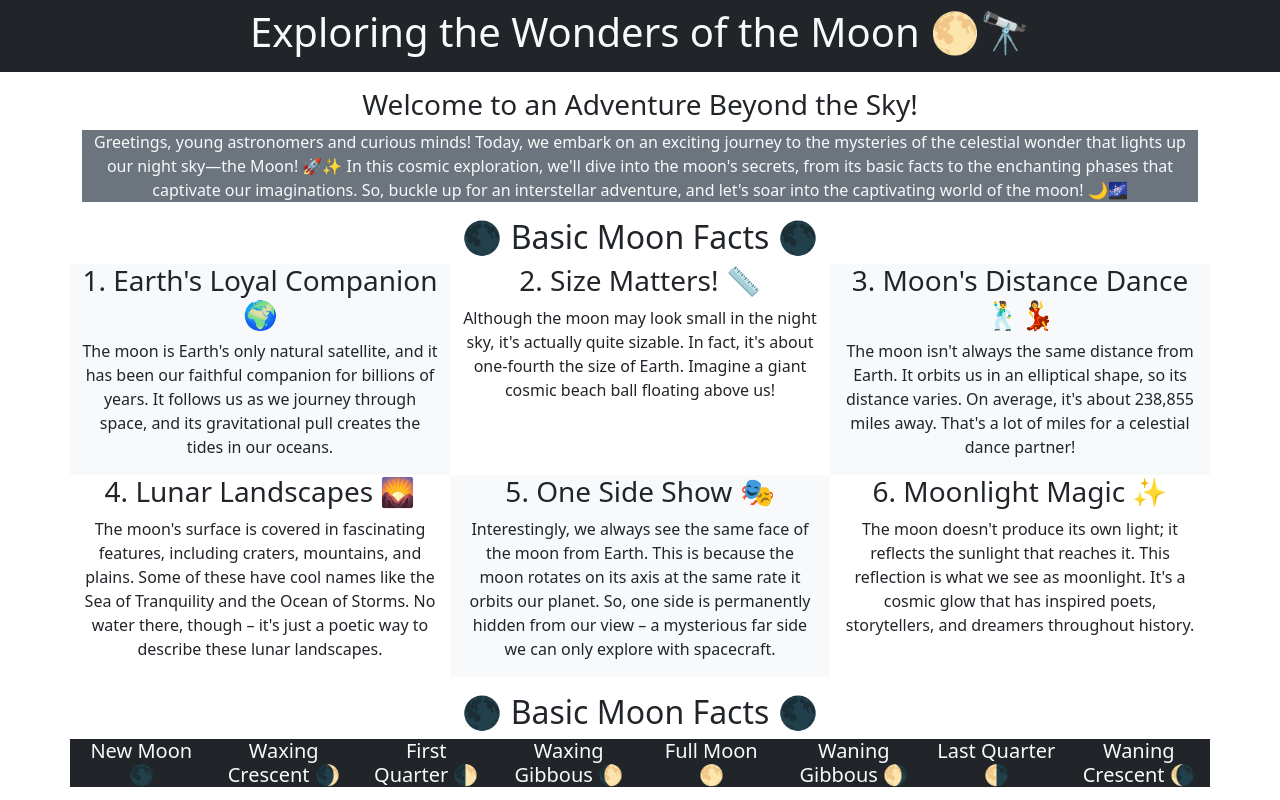
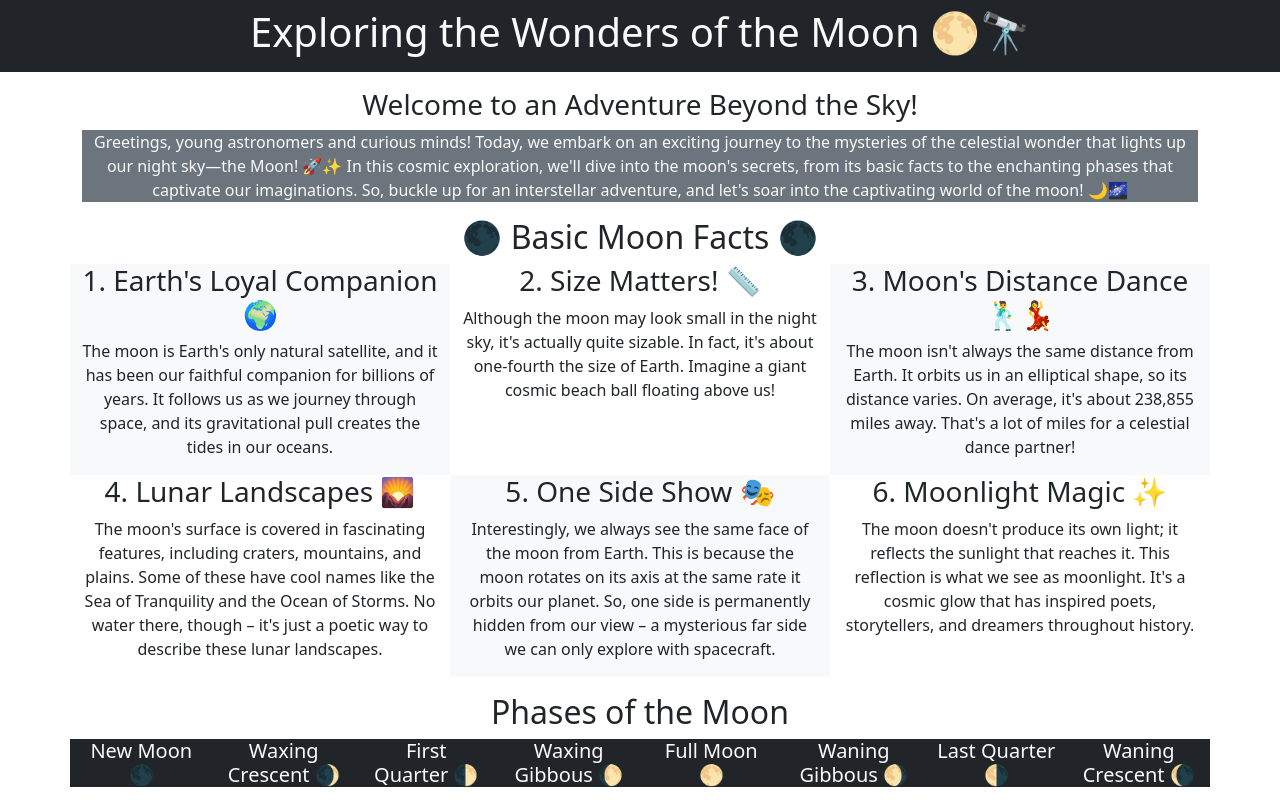
Before and after one commit to Garobel/Chloe.github.io, a plain HTML site: page index.html in a window 1280 px wide. Shown: the top 800 px of the page. Drawn offline with nearby package versions, Linux system fonts and the light colour scheme.

Commit message:
Update index.html

```diff
--- a/index.html
+++ b/index.html
@@ -59,7 +59,7 @@
 
     <div class="container text-center mt-3">
 
-        <h2 class="text-center mt-3">🌑 Basic Moon Facts 🌑</h2>
+        <h2 class="text-center mt-3">Phases of the Moon</h2>
         <div class="row">
             <div class="col bg-dark">
                 <h5 class="card-title text-light">New Moon 🌑</h5>
```
